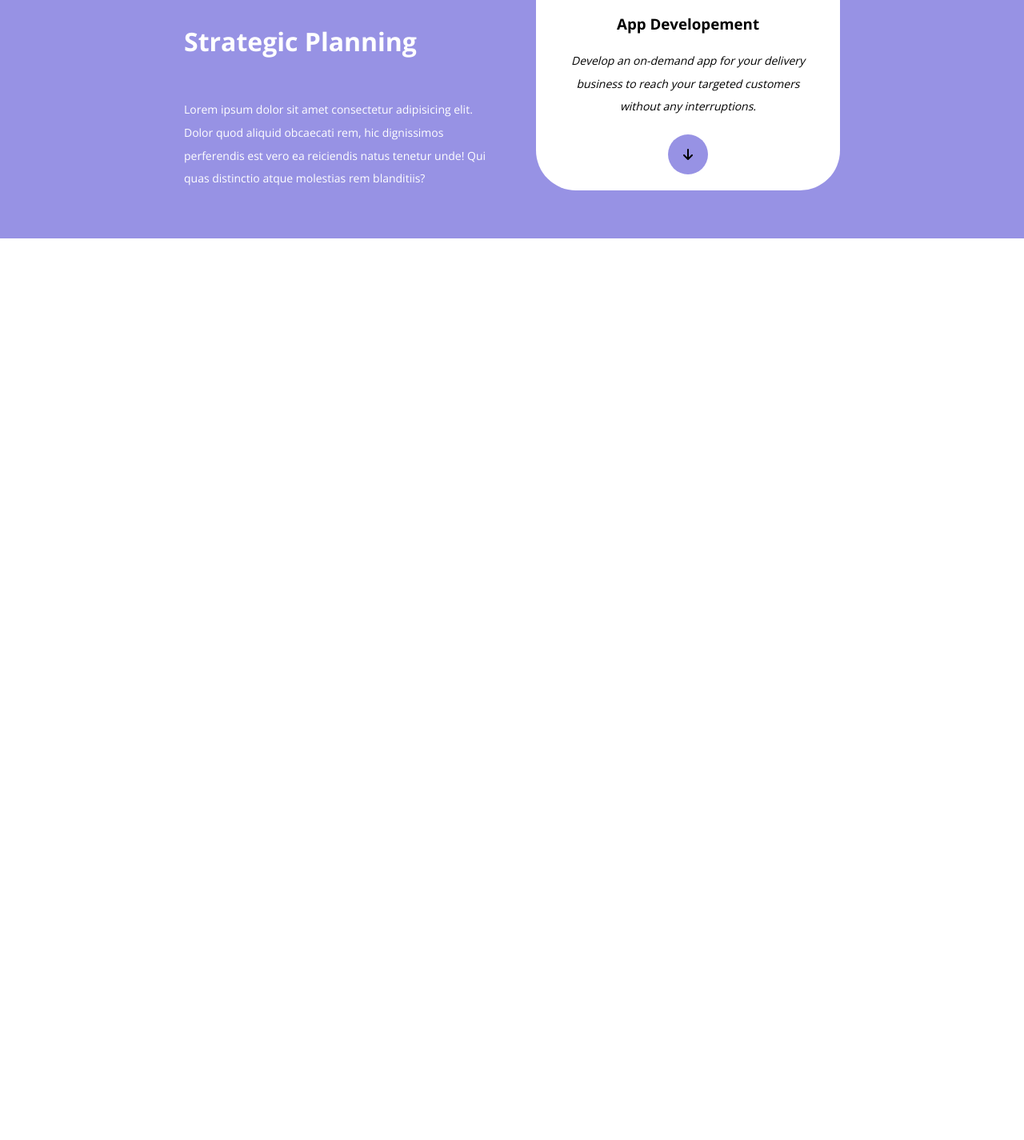
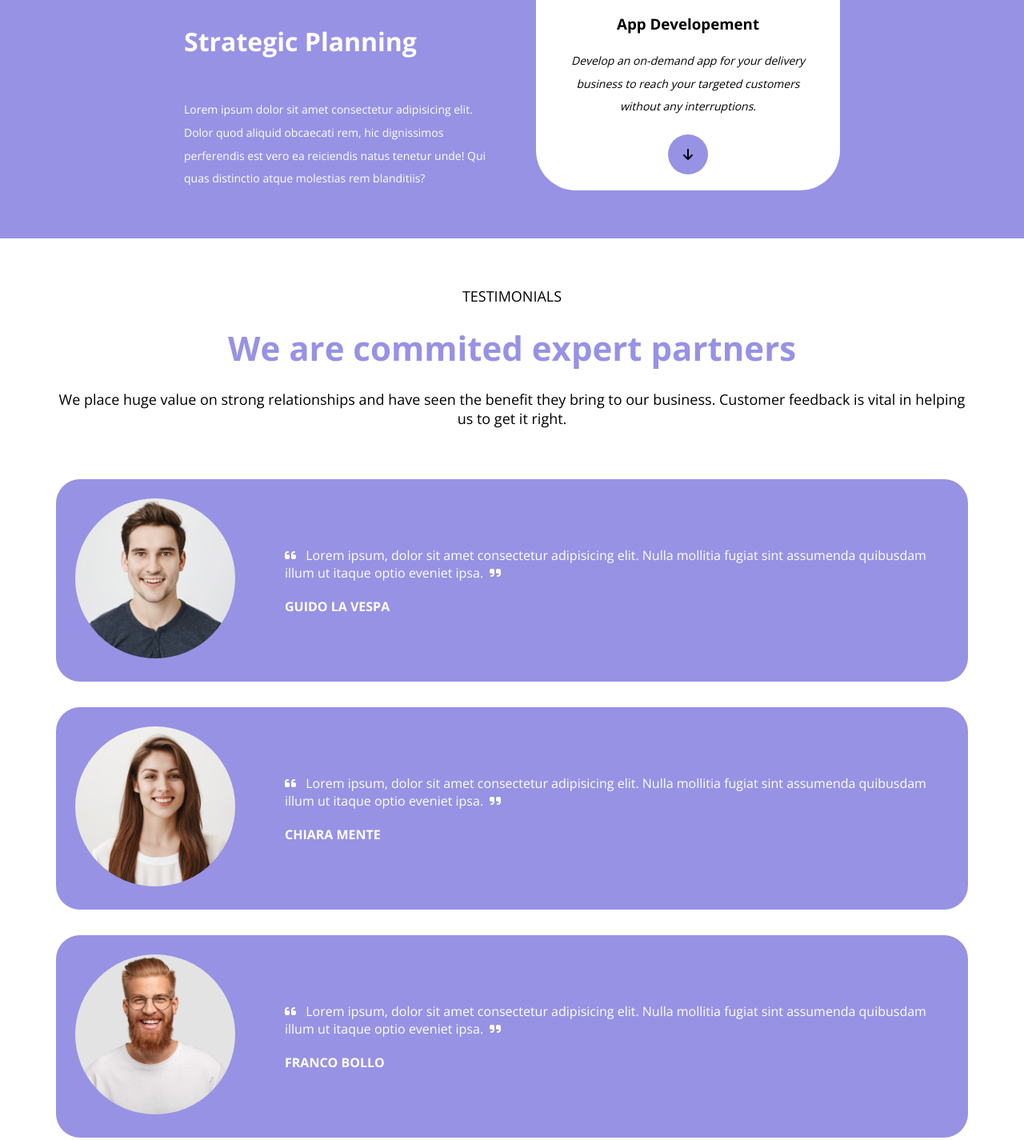
Before and after one commit to aSwanting/htmlcss-responsive-layout, a plain HTML site: page index.html in a window 1280 px wide. Shown: the part 1612-3037 px from the top of the page at 80% size. Before the commit the page ends 1910 px from the top, so only its background shows below. Drawn offline with nearby package versions, Linux system fonts and the light colour scheme.

Commit message:
feat: testimonials

```diff
--- a/css/style.css
+++ b/css/style.css
@@ -65,7 +65,6 @@ main [class^="container"] {
     display: flex;
     flex-wrap: wrap;
 }
-
 
 
 .col-sm-4 {
@@ -204,7 +203,7 @@ main [class^="container"] {
 
 /* PLANNING */
 
-.planning  [class^="col-"] {
+.planning [class^="col-"] {
     padding: 0 30px;
     display: flex;
     align-items: flex-end;
@@ -265,6 +264,84 @@ main [class^="container"] {
     justify-content: center;
 }
 
+/* TESTIMONIALS */
+
+.testimonials .row {
+    flex-direction: column;
+    gap: 32px;
+}
+
+.testimonials [class^="col"] {
+    padding: 0 12px;
+}
+
+.testimonials h3 {
+    text-transform: uppercase;
+    font-weight: 400;
+}
+
+.testimonials h1 {
+    color: var(--purple);
+}
+
+.testimonials-header {
+    display: flex;
+    flex-direction: column;
+    gap: 24px;
+    margin-bottom: 32px;
+}
+
+.testimonials-header h1 {
+    font-size: 42px;
+}
+
+.testimonials-header h3,
+.testimonials-header p {
+    font-size: 18px;
+}
+
+
+.testimonials-card {
+    background-color: var(--purple);
+    padding: 24px;
+    border-radius: 30px;
+    display: flex;
+    flex-direction: column;
+    align-items: center;
+    text-align: center;
+    gap: 28px;
+}
+
+.testimonials img {
+    width: 200px;
+    aspect-ratio: 1 / 1;
+    object-fit: cover;
+    border-radius: 50%;
+}
+
+.testimonial-quote {
+    color: white;
+}
+
+.testimonial-quote blockquote p {
+    margin-bottom: 20px;
+}
+
+.testimonial-quote blockquote footer {
+    text-transform: uppercase;
+    font-weight: 700;
+}
+
+.testimonial-quote blockquote i:first-of-type {
+    padding-right: 8px;
+}
+
+.testimonial-quote blockquote i:last-of-type {
+    padding-left: 8px;
+}
+
+
+
 
 /* MEDIA QUERIES */
 
@@ -299,6 +376,11 @@ main [class^="container"] {
 
     .planning-card.dark img {
         padding-block: 40px 80px;
+    }
+
+    .testimonials-card {
+        text-align: left;
+        flex-direction: row;
     }
 
 
@@ -345,6 +427,10 @@ main [class^="container"] {
     .planning h2 {
         font-size: 32px;
     }
+
+    .testimonials-card {
+        gap: 62px;
+    }
 }
 
 
--- a/index.html
+++ b/index.html
@@ -147,6 +147,74 @@
             </div>
         </section>
 
+        <section class="testimonials qdebug">
+            <div class="container">
+                <div class="row">
+                    <div class="col">
+                        <div class="testimonials-header text-center">
+                            <h3>Testimonials</h3>
+                            <h1>We are commited expert partners</h1>
+                            <p>We place huge value on strong relationships and have seen the benefit they bring to our business. Customer feedback is vital in helping us to get it right. </p>
+                        </div>
+                    </div>
+                    <div class="col">
+                        <div class="testimonials-card">
+                            <div class="testimonial-img">
+                                <img src="./img/testimonial1.jpg" alt="">
+                            </div>
+                            <div class="testimonial-quote">
+                                <blockquote>
+
+                                    <p><i class="fa-solid fa-quote-left"></i>
+                                        Lorem ipsum, dolor sit amet consectetur adipisicing elit. Nulla mollitia fugiat sint assumenda quibusdam illum ut itaque optio eveniet ipsa.<i class="fa-solid fa-quote-right"></i></p>
+                                    <footer>Guido La Vespa</footer>
+
+                                </blockquote>
+                            </div>
+
+
+                        </div>
+                    </div>
+                    <div class="col">
+                        <div class="testimonials-card">
+                            <div class="testimonial-img">
+                                <img src="./img/testimonial2.jpg" alt="">
+                            </div>
+                            <div class="testimonial-quote">
+                                    <blockquote>
+
+                                    <p><i class="fa-solid fa-quote-left"></i>
+                                        Lorem ipsum, dolor sit amet consectetur adipisicing elit. Nulla mollitia fugiat sint assumenda quibusdam illum ut itaque optio eveniet ipsa.<i class="fa-solid fa-quote-right"></i></p>
+                                    <footer>Chiara Mente</footer>
+
+                                </blockquote>
+                            </div>
+
+
+                        </div>
+                    </div>
+                    <div class="col">
+                        <div class="testimonials-card">
+                            <div class="testimonial-img">
+                                <img src="./img/testimonial3.jpg" alt="">
+                            </div>
+                            <div class="testimonial-quote">
+                                <blockquote>
+
+                                    <p><i class="fa-solid fa-quote-left"></i>
+                                        Lorem ipsum, dolor sit amet consectetur adipisicing elit. Nulla mollitia fugiat sint assumenda quibusdam illum ut itaque optio eveniet ipsa.<i class="fa-solid fa-quote-right"></i></p>
+                                    <footer>Franco Bollo</footer>
+
+                                </blockquote>
+                            </div>
+
+
+                        </div>
+                    </div>
+                </div>
+            </div>
+        </section>
+
     </main>
     <!-- footer -->
     <footer>
```
